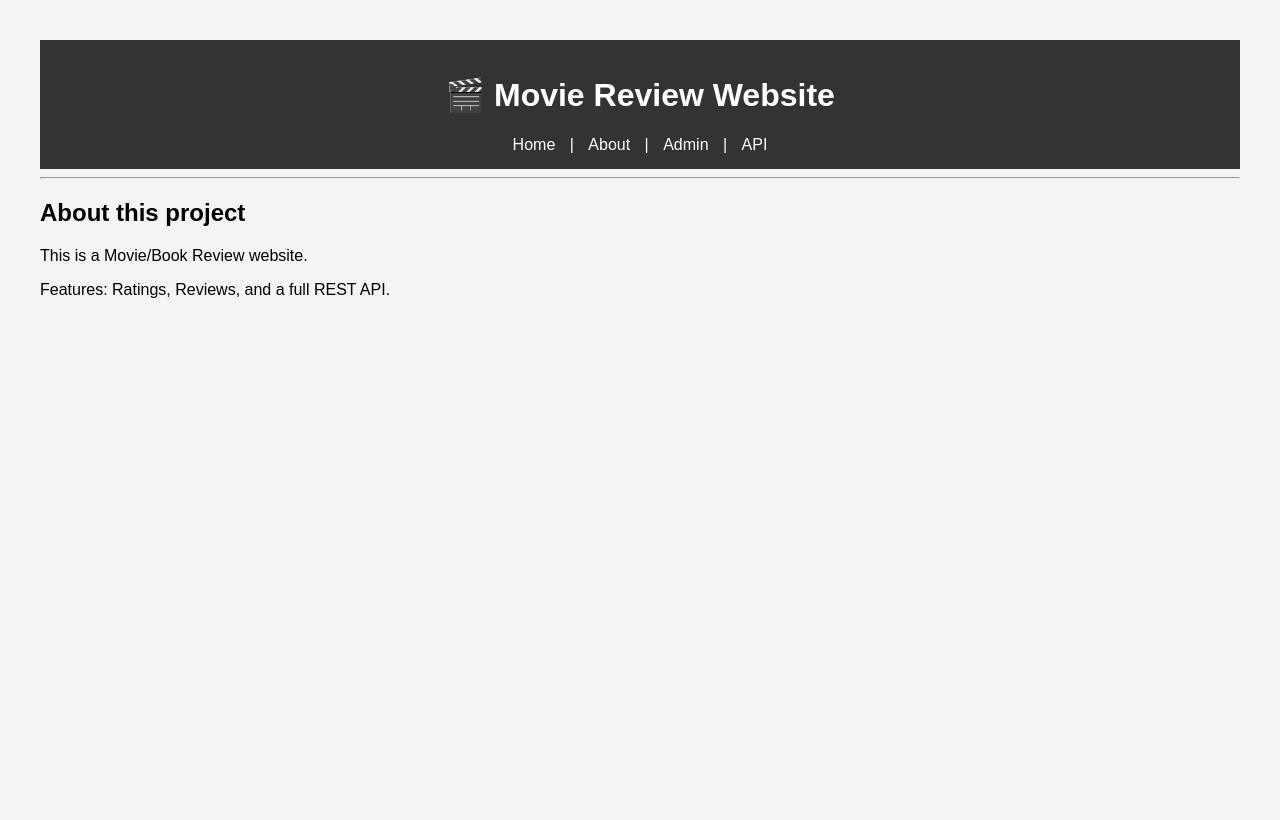
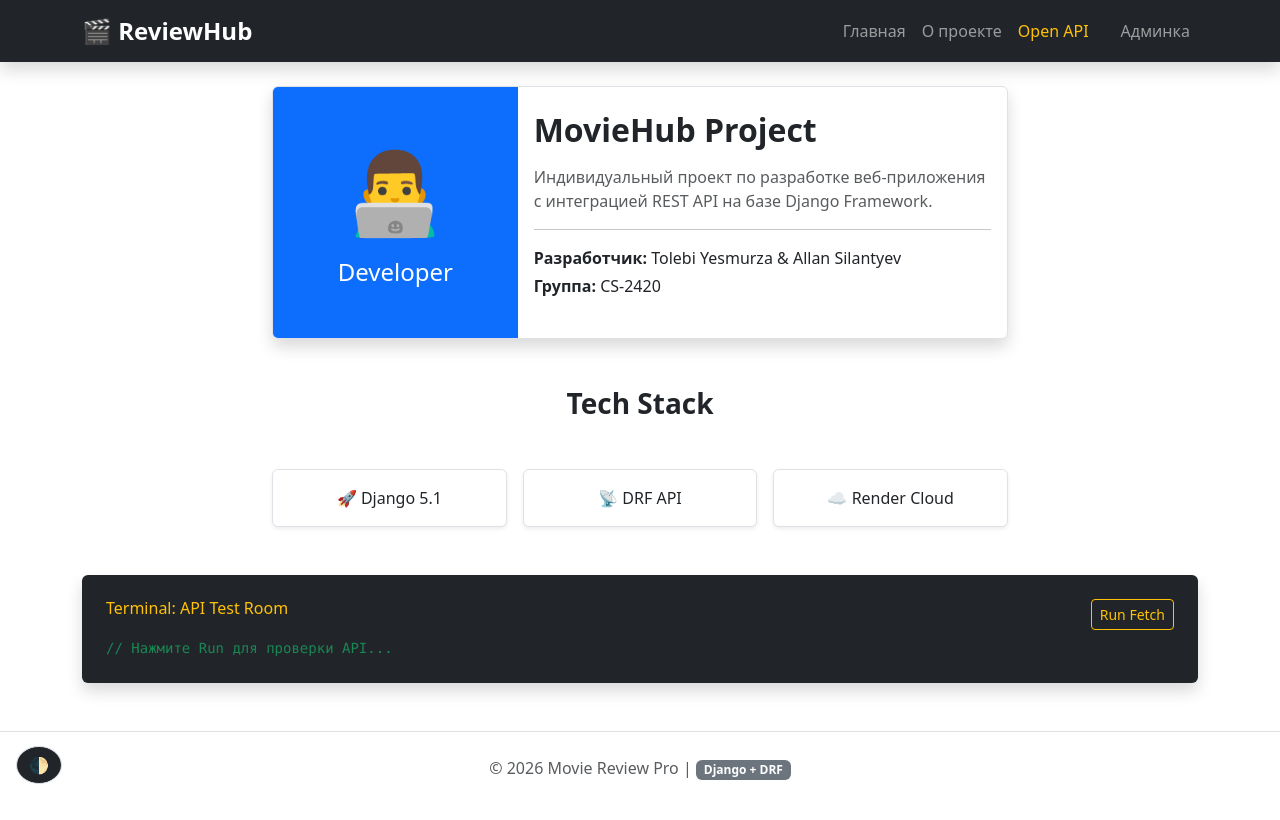
Before and after one commit to cs2420group/moviedjango, a Django app: page /about/ in a window 1280 px wide. Before the commit the page ends 298 px from the top, so only its background shows below. Run offline with Django 5.2, Linux system fonts and the light colour scheme.

Commit message:
updated project

```diff
--- a/movie_project/reviews/templates/reviews/about.html
+++ b/movie_project/reviews/templates/reviews/about.html
@@ -1,6 +1,34 @@
 {% extends 'reviews/base.html' %}
+
 {% block content %}
-    <h2>About this project</h2>
-    <p>This is a Movie/Book Review website.</p>
-    <p>Features: Ratings, Reviews, and a full REST API.</p>
+<div class="row justify-content-center">
+    <div class="col-md-8">
+        <div class="card mb-4 overflow-hidden border shadow">
+            <div class="row g-0">
+                <div class="col-md-4 bg-primary d-flex align-items-center justify-content-center text-white p-4">
+                    <div class="text-center">
+                        <span style="font-size: 5rem;">👨‍💻</span>
+                        <h4 class="mt-2">Developer</h4>
+                    </div>
+                </div>
+                <div class="col-md-8">
+                    <div class="card-body py-4">
+                        <h2 class="card-title fw-bold">MovieHub Project</h2>
+                        <p class="text-muted mt-3">Индивидуальный проект по разработке веб-приложения с интеграцией REST API на базе Django Framework.</p>
+                        <hr>
+                        <p class="mb-1"><strong>Разработчик:</strong> Tolebi Yesmurza & Allan Silantyev</p>
+                        <p><strong>Группа:</strong> CS-2420</p>
+                    </div>
+                </div>
+            </div>
+        </div>
+
+        <h3 class="text-center my-5 fw-bold">Tech Stack</h3>
+        <div class="row text-center g-3">
+            <div class="col-md-4"><div class="p-3 border rounded shadow-sm bg-body">🚀 Django 5.1</div></div>
+            <div class="col-md-4"><div class="p-3 border rounded shadow-sm bg-body">📡 DRF API</div></div>
+            <div class="col-md-4"><div class="p-3 border rounded shadow-sm bg-body">☁️ Render Cloud</div></div>
+        </div>
+    </div>
+</div>
 {% endblock %}
--- a/movie_project/reviews/templates/reviews/base.html
+++ b/movie_project/reviews/templates/reviews/base.html
@@ -1,24 +1,66 @@
 <!DOCTYPE html>
-<html lang="ru">
+<html lang="ru" data-bs-theme="light">
 <head>
     <meta charset="UTF-8">
-    <title>Movie Reviews</title>
-    {% load static %}
-    <link rel="stylesheet" href="{% static 'css/style.css' %}">
+    <meta name="viewport" content="width=device-width, initial-scale=1.0">
+    <title>Movie Review Pro</title>
+    <link href="https://cdn.jsdelivr.net/npm/bootstrap@5.3.0/dist/css/bootstrap.min.css" rel="stylesheet">
+    <style>
+        .navbar-brand { font-weight: bold; font-size: 1.5rem; }
+        .card { border: none; box-shadow: 0 4px 8px rgba(0,0,0,0.1); transition: 0.3s; }
+        .card:hover { transform: translateY(-5px); }
+    </style>
 </head>
 <body>
-    <header>
-        <h1>🎬 Movie Review Website</h1>
-        <nav>
-            <a href="/">Home</a> |
-            <a href="/about/">About</a> |
-            <a href="/admin/">Admin</a> |
-            <a href="/api/items/">API</a>
-        </nav>
-    </header>
-    <hr>
-    <main>
+    <nav class="navbar navbar-expand-lg navbar-dark bg-dark mb-4 shadow">
+        <div class="container">
+            <a class="navbar-brand" href="/">🎬 ReviewHub</a>
+            <div class="navbar-nav ms-auto">
+                <a class="nav-link" href="/">Главная</a>
+                <a class="nav-link" href="/about/">О проекте</a>
+                <a class="nav-link text-warning" href="/api/items/">Open API</a>
+                <a class="nav-link btn btn-outline-light btn-sm ms-lg-3" href="/admin/">Админка</a>
+            </div>
+        </div>
+    </nav>
+
+    <div class="container">
         {% block content %}{% endblock %}
-    </main>
+
+        <div class="mt-5 p-4 rounded bg-dark text-success shadow">
+            <div class="d-flex justify-content-between">
+                <h6 class="text-warning">Terminal: API Test Room</h6>
+                <button class="btn btn-sm btn-outline-warning" onclick="testAPI()">Run Fetch</button>
+            </div>
+            <pre id="api-log" class="mt-2 mb-0 small" style="max-height: 100px; overflow: auto;">// Нажмите Run для проверки API...</pre>
+        </div>
+    </div>
+
+    <footer class="text-center mt-5 py-4 border-top">
+        <p class="text-muted">© 2026 Movie Review Pro | <span class="badge bg-secondary">Django + DRF</span></p>
+    </footer>
+
+    <div class="position-fixed bottom-0 start-0 m-3">
+        <button class="btn btn-dark rounded-circle border" id="themeBtn">🌓</button>
+    </div>
+
+    <script src="https://cdn.jsdelivr.net/npm/bootstrap@5.3.0/dist/js/bootstrap.bundle.min.js"></script>
+    <script>
+        // Тёмная тема
+        document.getElementById('themeBtn').addEventListener('click', () => {
+            const html = document.documentElement;
+            const theme = html.getAttribute('data-bs-theme') === 'dark' ? 'light' : 'dark';
+            html.setAttribute('data-bs-theme', theme);
+        });
+
+        // API Консоль
+        function testAPI() {
+            fetch('/api/items/')
+                .then(res => res.json())
+                .then(data => {
+                    document.getElementById('api-log').textContent = JSON.stringify(data.slice(0, 1), null, 2);
+                });
+        }
+    </script>
 </body>
 </html>
--- a/movie_project/reviews/views.py
+++ b/movie_project/reviews/views.py
@@ -7,9 +7,19 @@
 
 # --- HTML страницы для браузера ---
 
+
 def home(request):
-    items = Item.objects.all()
-    return render(request, 'reviews/item_list.html', {'items': items})
+    query = request.GET.get('search')
+    if query:
+        # Ищем фильмы, где в названии есть то, что ввел пользователь
+        items = Item.objects.filter(title__icontains=query)
+    else:
+        items = Item.objects.all()
+
+    return render(request, 'reviews/item_list.html', {
+        'items': items,
+        'search_query': query # Передаем запрос обратно в шаблон
+    })
 
 def item_detail(request, pk):
     item = get_object_or_404(Item, pk=pk)
```
Also changed, not shown: movie_project/reviews/templates/reviews/item_list.html (+26 -20 lines).
